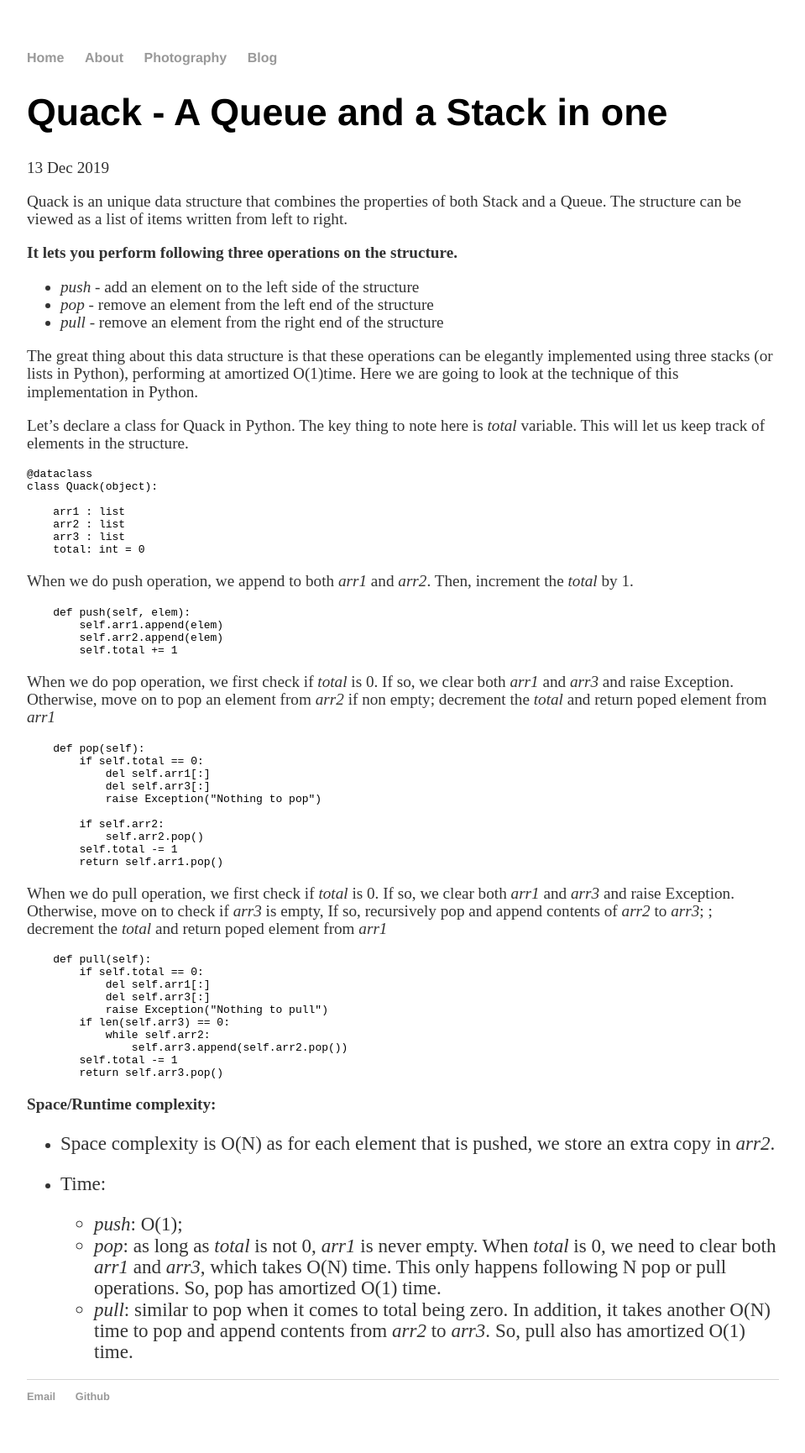
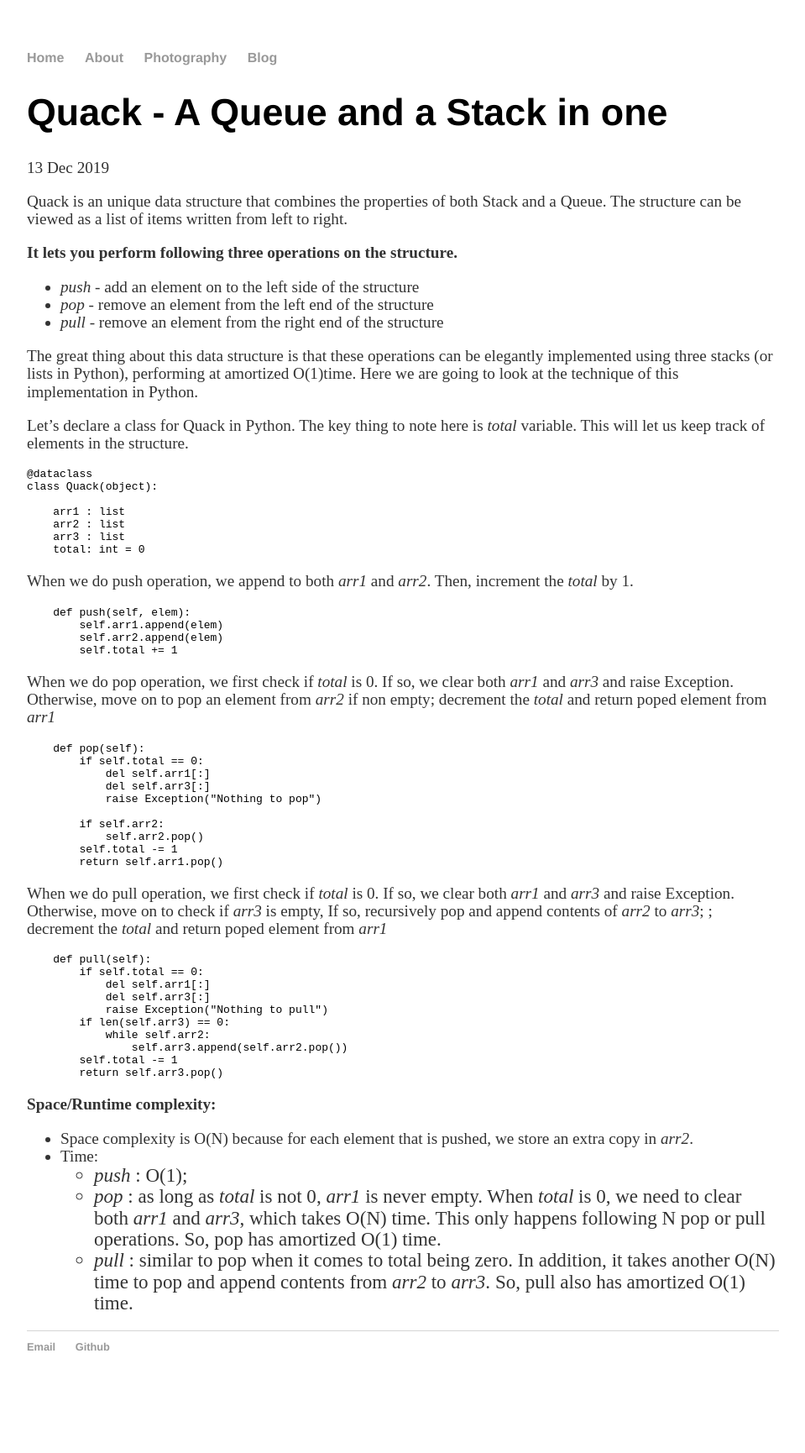
Before and after one commit to vivekgautham/vivekgautham.github.io, a Jekyll site: the page built from _posts/2019-12-13-quack-datastructure.md, in a window 1280 px wide. Shown: the whole page at 84% size, without its empty margins (160-1119 px from the left). Built offline with Jekyll 4.4.1, drawn with Linux system fonts in a browser that asks for light colours; nearby versions of some CDN libraries; after the commit the page ends 1671 px from its top, so only the background shows below that.

Commit message:
Minor fixes...

```diff
--- a/_posts/2019-12-13-quack-datastructure.md
+++ b/_posts/2019-12-13-quack-datastructure.md
@@ -69,9 +69,8 @@ Otherwise, move on to check if *arr3* is empty, If so, recursively pop and appen
 
 **Space/Runtime complexity:**
 
-- Space complexity is O(N) as for each element that is pushed, we store an extra copy in *arr2*.
-
+- Space complexity is O(N) because for each element that is pushed, we store an extra copy in *arr2*.
 - Time:
-    - *push*: O(1);
-    - *pop*: as long as *total* is not 0, *arr1* is never empty. When *total*  is 0, we need to clear both *arr1* and *arr3*, which takes O(N) time. This only happens following N pop or pull operations. So, pop has amortized O(1) time.
-    - *pull*: similar to pop when it comes to total being zero. In addition, it takes another O(N) time to pop and append contents from *arr2* to *arr3*. So, pull also has amortized O(1) time.
+    - *push* : O(1);
+    - *pop*  : as long as *total* is not 0, *arr1* is never empty. When *total*  is 0, we need to clear both *arr1* and *arr3*, which takes O(N)           time. This only happens following N pop or pull operations. So, pop has amortized O(1) time.
+    - *pull* : similar to pop when it comes to total being zero. In addition, it takes another O(N) time to pop and append contents from *arr2*            to *arr3*. So, pull also has amortized O(1) time.
```
